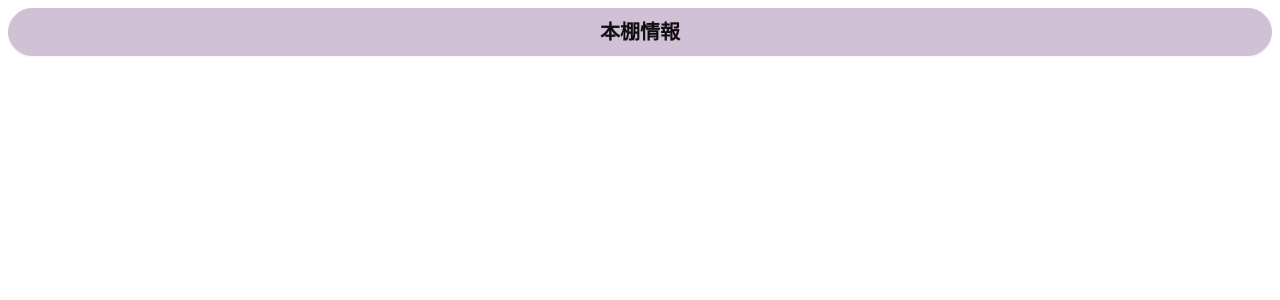
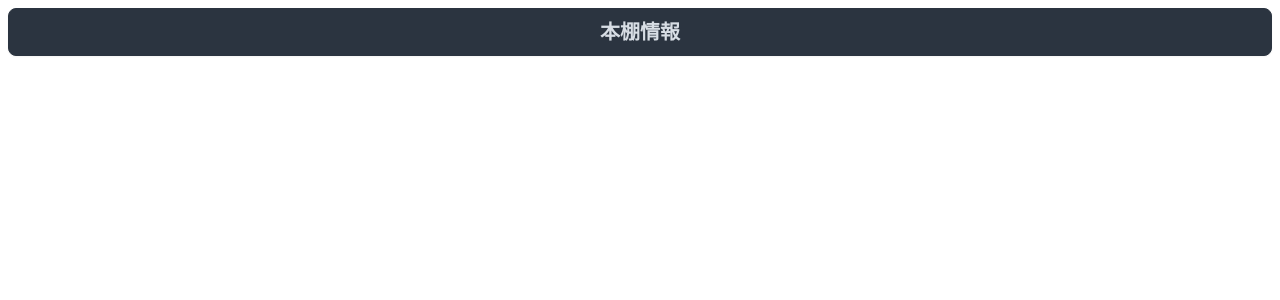
Before and after one commit to masinc/gm-booklog-bookshelf, a React app: page / in a window 1280 px wide. Shown: the top 300 px of the page. Built offline with nearby package versions, Linux system fonts and the light colour scheme; the HTML template or start-up script is replaced by a standard one.

Commit message:
change theme

```diff
--- a/src/ToggleUsersHeader.tsx
+++ b/src/ToggleUsersHeader.tsx
@@ -21,7 +21,7 @@ function ToggleUserHeader() {
 
 	return (
 		<div className="menu">
-			<button type="button" onClick={toggle} className="btn btn-primary text-xl">本棚情報</button>
+			<button type="button" onClick={toggle} className="btn btn-neutral text-xl">本棚情報</button>
 		</div>
 	);
 }
--- a/tailwind.config.js
+++ b/tailwind.config.js
@@ -7,7 +7,7 @@ export default {
     extend: {},
   },
   daisyui: {
-    themes: ["pastel"],
+    themes: ["light"],
   },
   plugins: [daisyui],
 };
```
